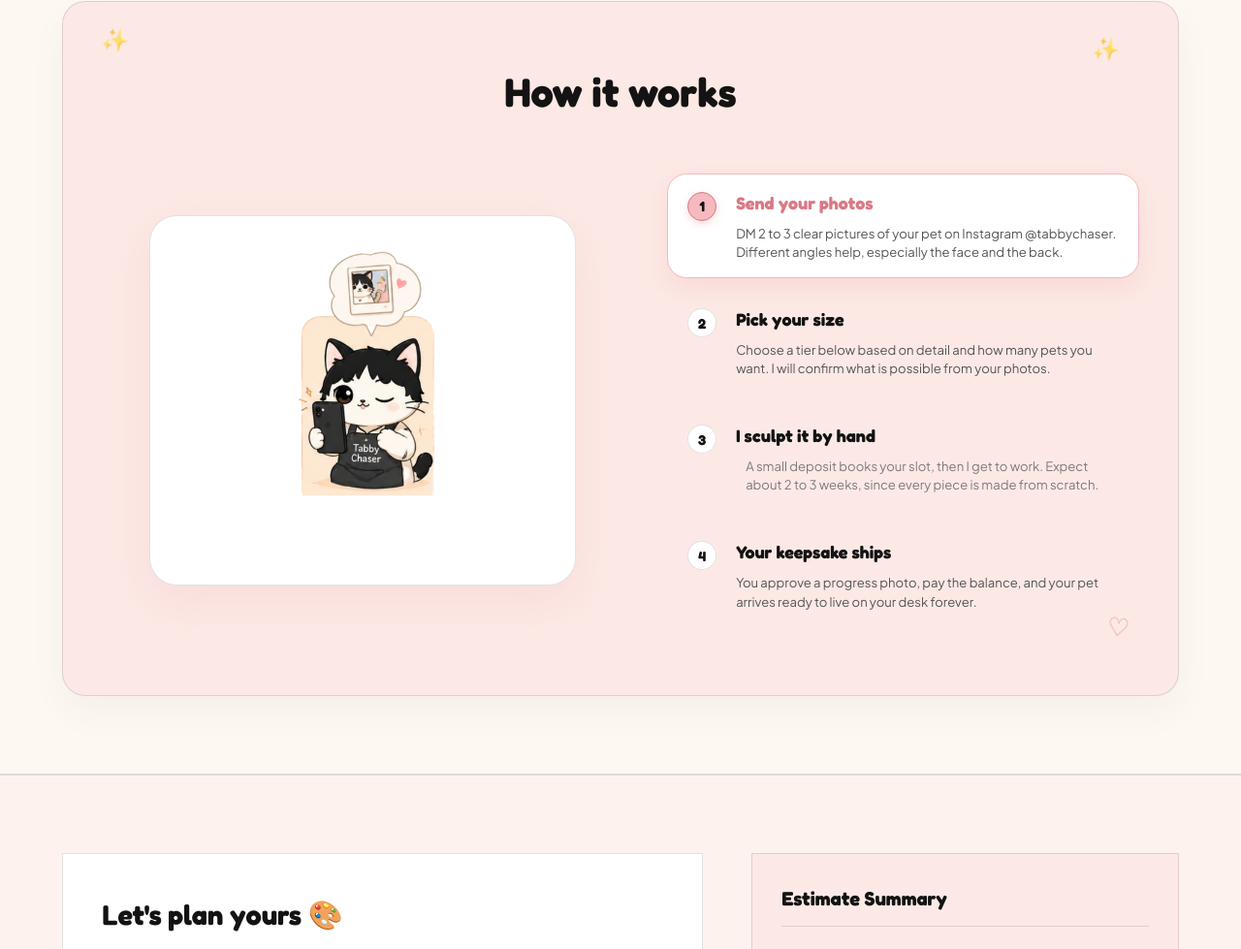
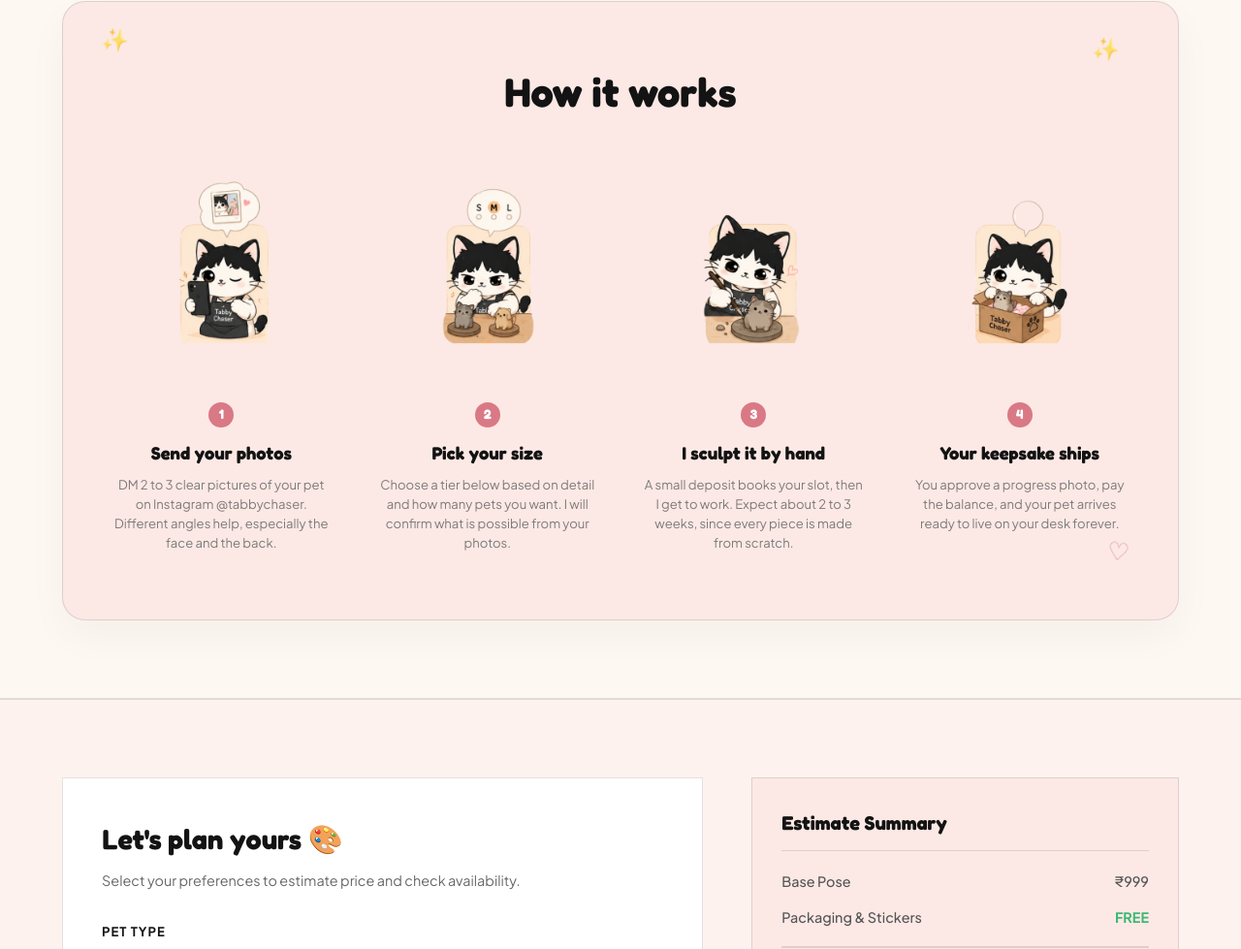
Before and after one commit to Encoreraiank/Tabbychaser, a plain HTML site: page custom-pets.html in a window 1280 px wide. Shown: the part 800-1779 px from the top of the page at 97% size. Drawn offline with Linux system fonts and the light colour scheme.

Commit message:
Refactor How it Works section to a wide horizontal grid with maximum illustration image sizing and no framing circles

```diff
--- a/custom-pets.css
+++ b/custom-pets.css
@@ -183,120 +183,76 @@
   margin-bottom: 50px;
 }
 
-.interactive-steps-showcase {
+.how-steps-horizontal-grid {
   display: grid;
-  grid-template-columns: 1.05fr 0.95fr;
-  gap: 45px;
-  align-items: center;
+  grid-template-columns: repeat(4, 1fr);
+  gap: 28px;
 }
 
-.showcase-visual-panel {
+.how-step-column {
   display: flex;
-  justify-content: center;
+  flex-direction: column;
   align-items: center;
+  text-align: center;
 }
 
-.active-illustration-frame {
+/* Big Illustration Holders (Direct display, NO circles, large size) */
+.step-illustration-holder {
   width: 100%;
-  max-width: 440px;
-  aspect-ratio: 1.15 / 1;
-  background-color: #ffffff;
-  border-radius: 28px !important;
-  border: 1.5px solid var(--color-border-rgba);
-  padding: 24px;
-  box-shadow: 0 16px 40px rgba(245, 185, 192, 0.25);
+  height: 220px; /* Big height to give illustration max size */
   display: flex;
   align-items: center;
   justify-content: center;
-  overflow: hidden;
-  transition: var(--transition);
+  margin-bottom: 16px;
+  background-color: transparent;
+  transition: transform 0.4s cubic-bezier(0.175, 0.885, 0.32, 1.275);
 }
 
-.active-step-img {
+.how-step-column:hover .step-illustration-holder {
+  transform: scale(1.08) translateY(-4px); /* Cat mascot expands slightly on hover */
+}
+
+.step-illustration-large {
   max-width: 100%;
   max-height: 100%;
   object-fit: contain;
   display: block;
-  transition: transform 0.4s cubic-bezier(0.175, 0.885, 0.32, 1.275), opacity 0.25s ease;
 }
 
-.active-illustration-frame:hover .active-step-img {
-  transform: scale(1.05);
-}
-
-.showcase-steps-panel {
-  display: flex;
-  flex-direction: column;
-  gap: 12px;
-}
-
-/* Interactive Timeline Step Items */
-.timeline-step-item {
-  display: flex;
-  gap: 20px;
-  align-items: flex-start;
-  padding: 16px 20px;
-  border-radius: 20px !important;
-  border: 1.5px solid transparent;
-  cursor: pointer;
-  background-color: transparent;
-  transition: all 0.30s cubic-bezier(0.16, 1, 0.3, 1);
-}
-
-.timeline-step-item:hover {
-  background-color: rgba(255, 255, 255, 0.45);
-}
-
-.timeline-step-item.active-step {
-  background-color: #ffffff;
-  border-color: var(--color-brand-pink);
-  box-shadow: 0 10px 25px rgba(245, 185, 192, 0.35);
-}
-
-.timeline-step-item .step-num-badge {
-  width: 30px;
-  height: 30px;
-  background-color: #ffffff;
-  color: var(--color-text-main);
+/* Number Badges */
+.how-step-column .step-badge-num {
+  width: 26px;
+  height: 26px;
+  background-color: var(--color-pink-highlight);
+  color: #ffffff;
   border-radius: 50% !important;
   display: flex;
   align-items: center;
   justify-content: center;
   font-family: var(--font-display);
-  font-size: 0.9rem;
+  font-size: 0.85rem;
   font-weight: 700;
-  border: 1.5px solid var(--color-border-rgba);
-  transition: var(--transition);
-  flex-shrink: 0;
-  margin-top: 2px;
+  margin-bottom: 12px;
 }
 
-.timeline-step-item.active-step .step-num-badge {
-  background-color: var(--color-brand-pink);
-  border-color: var(--color-pink-highlight);
-  color: var(--color-text-main);
-  box-shadow: 0 3px 8px rgba(245, 185, 192, 0.5);
+.how-step-column:hover .step-badge-num {
+  background-color: var(--color-text-main);
 }
 
-.timeline-step-item .step-item-title {
+.how-step-column .step-title {
   font-family: var(--font-display);
-  font-size: 1.12rem;
+  font-size: 1.15rem;
   font-weight: 700;
   color: var(--color-text-main);
-  margin-bottom: 6px;
-  transition: var(--transition);
+  margin-bottom: 8px;
 }
 
-.timeline-step-item.active-step .step-item-title {
-  color: var(--color-pink-highlight);
-}
-
-.timeline-step-item .step-item-desc,
-.timeline-step-item .step-desc {
+.how-step-column .step-desc {
   font-size: 0.82rem;
   color: #555555;
   line-height: 1.5;
   margin: 0;
+  max-width: 260px;
 }
 
 @keyframes arrowBounce {
@@ -736,15 +692,12 @@
   .pet-hero-card-right {
     height: 320px;
   }
-  .interactive-steps-showcase {
-    grid-template-columns: 1fr;
-    gap: 30px;
+  .how-steps-horizontal-grid {
+    grid-template-columns: repeat(2, 1fr);
+    gap: 36px 20px;
   }
-  .showcase-visual-panel {
-    order: -1; /* Display active illustration above the steps list on mobile/tablet */
-  }
-  .active-illustration-frame {
-    max-width: 360px;
+  .step-illustration-holder {
+    height: 180px; /* Scale down slightly on tablet */
   }
   .planner-layout {
     grid-template-columns: 1fr;
@@ -770,9 +723,12 @@
   .how-works-box {
     padding: 40px 20px;
   }
-  .timeline-step-item {
-    padding: 12px 14px;
-    gap: 12px;
+  .how-steps-horizontal-grid {
+    grid-template-columns: 1fr;
+    gap: 36px;
+  }
+  .step-illustration-holder {
+    height: 200px;
   }
   .radio-group {
     grid-template-columns: repeat(2, 1fr);
--- a/custom-pets.html
+++ b/custom-pets.html
@@ -85,11 +85,11 @@
     </div>
   </section>
 
-  <!-- How It Works Section (Interactive Steps Showcase) -->
+  <!-- How It Works Section (Horizontal High-Visibility Illustration Layout) -->
   <section class="how-it-works-section" id="how-it-works">
     <div class="container">
 
-      <!-- Unified Card Box (#fce9e5) matching home page style -->
+      <!-- Unified Card Box (#fce9e5) matching home page style, padded cleanly -->
       <div class="how-works-box">
 
         <!-- Floating decos -->
@@ -99,62 +99,54 @@
 
         <h2 class="how-heading">How it works</h2>
 
-        <div class="interactive-steps-showcase">
-
-          <!-- LEFT PANEL: Large Active Illustration Display -->
-          <div class="showcase-visual-panel">
-            <div class="active-illustration-frame">
-              <img src="assets/how-it-works/Send your photos.png" alt="Step 1 Illustration" id="activeStepImg" class="active-step-img" />
-            </div>
-          </div>
-
-          <!-- RIGHT PANEL: Vertical Interactive Steps List -->
-          <div class="showcase-steps-panel">
+        <div class="how-steps-horizontal-grid">
 
           <!-- Step 1 -->
-            <div class="timeline-step-item active-step" data-step="1" data-img="assets/how-it-works/Send your photos.png" onmouseenter="changeStep(1, 'assets/how-it-works/Send your photos.png')">
-              <div class="step-num-badge">1</div>
-              <div class="step-content">
-                <h3 class="step-item-title">Send your photos</h3>
-                <p class="step-item-desc">
+          <div class="how-step-column">
+            <div class="step-illustration-holder">
+              <img src="assets/how-it-works/Send your photos.png" alt="Send your photos illustration" class="step-illustration-large" />
+            </div>
+            <div class="step-badge-num">1</div>
+            <h3 class="step-title">Send your photos</h3>
+            <p class="step-desc">
               DM 2 to 3 clear pictures of your pet on Instagram @tabbychaser. Different angles help, especially the face and the back.
             </p>
           </div>
-            </div>
 
           <!-- Step 2 -->
-            <div class="timeline-step-item" data-step="2" data-img="assets/how-it-works/Pick your size.png" onmouseenter="changeStep(2, 'assets/how-it-works/Pick your size.png')">
-              <div class="step-num-badge">2</div>
-              <div class="step-content">
-                <h3 class="step-item-title">Pick your size</h3>
-                <p class="step-item-desc">
+          <div class="how-step-column">
+            <div class="step-illustration-holder">
+              <img src="assets/how-it-works/Pick your size.png" alt="Pick your size illustration" class="step-illustration-large" />
+            </div>
+            <div class="step-badge-num">2</div>
+            <h3 class="step-title">Pick your size</h3>
+            <p class="step-desc">
               Choose a tier below based on detail and how many pets you want. I will confirm what is possible from your photos.
             </p>
           </div>
-            </div>
 
           <!-- Step 3 -->
-            <div class="timeline-step-item" data-step="3" data-img="assets/how-it-works/I sculpt it by hand.png" onmouseenter="changeStep(3, 'assets/how-it-works/I sculpt it by hand.png')">
-              <div class="step-num-badge">3</div>
-              <div class="step-content">
-                <h3 class="step-item-title">I sculpt it by hand</h3>
+          <div class="how-step-column">
+            <div class="step-illustration-holder">
+              <img src="assets/how-it-works/I sculpt it by hand.png" alt="I sculpt it by hand illustration" class="step-illustration-large" />
+            </div>
+            <div class="step-badge-num">3</div>
+            <h3 class="step-title">I sculpt it by hand</h3>
             <p class="step-desc">
               A small deposit books your slot, then I get to work. Expect about 2 to 3 weeks, since every piece is made from scratch.
             </p>
           </div>
-            </div>
 
           <!-- Step 4 -->
-            <div class="timeline-step-item" data-step="4" data-img="assets/how-it-works/Your keepsake ships.png" onmouseenter="changeStep(4, 'assets/how-it-works/Your keepsake ships.png')">
-              <div class="step-num-badge">4</div>
-              <div class="step-content">
-                <h3 class="step-item-title">Your keepsake ships</h3>
-                <p class="step-item-desc">
+          <div class="how-step-column">
+            <div class="step-illustration-holder">
+              <img src="assets/how-it-works/Your keepsake ships.png" alt="Your keepsake ships illustration" class="step-illustration-large" />
+            </div>
+            <div class="step-badge-num">4</div>
+            <h3 class="step-title">Your keepsake ships</h3>
+            <p class="step-desc">
               You approve a progress photo, pay the balance, and your pet arrives ready to live on your desk forever.
             </p>
-              </div>
-            </div>
-
           </div>
 
         </div>
--- a/custom-pets.js
+++ b/custom-pets.js
@@ -91,31 +91,7 @@ function closeModal() {
 
 
 
-// ---- INTERACTIVE STEPS HANDLER ----
-function changeStep(stepNumber, imgPath) {
-  const activeImg = document.getElementById('activeStepImg');
-  if (activeImg) {
-    // Check if the source is already the same to prevent flickering
-    if (!activeImg.src.includes(imgPath)) {
-      activeImg.style.opacity = 0.3;
-      setTimeout(() => {
-        activeImg.src = imgPath;
-        activeImg.style.opacity = 1;
-      }, 100);
-    }
-  }
 
-  // Update active status in list items
-  const items = document.querySelectorAll('.timeline-step-item');
-  items.forEach(item => {
-    const step = parseInt(item.dataset.step);
-    if (step === stepNumber) {
-      item.classList.add('active-step');
-    } else {
-      item.classList.remove('active-step');
-    }
-  });
-}
 
 // Ensure the page initializes with correct pricing estimation
 document.addEventListener('DOMContentLoaded', () => {
```
Lines whose indentation alone changed are shown as unchanged.
